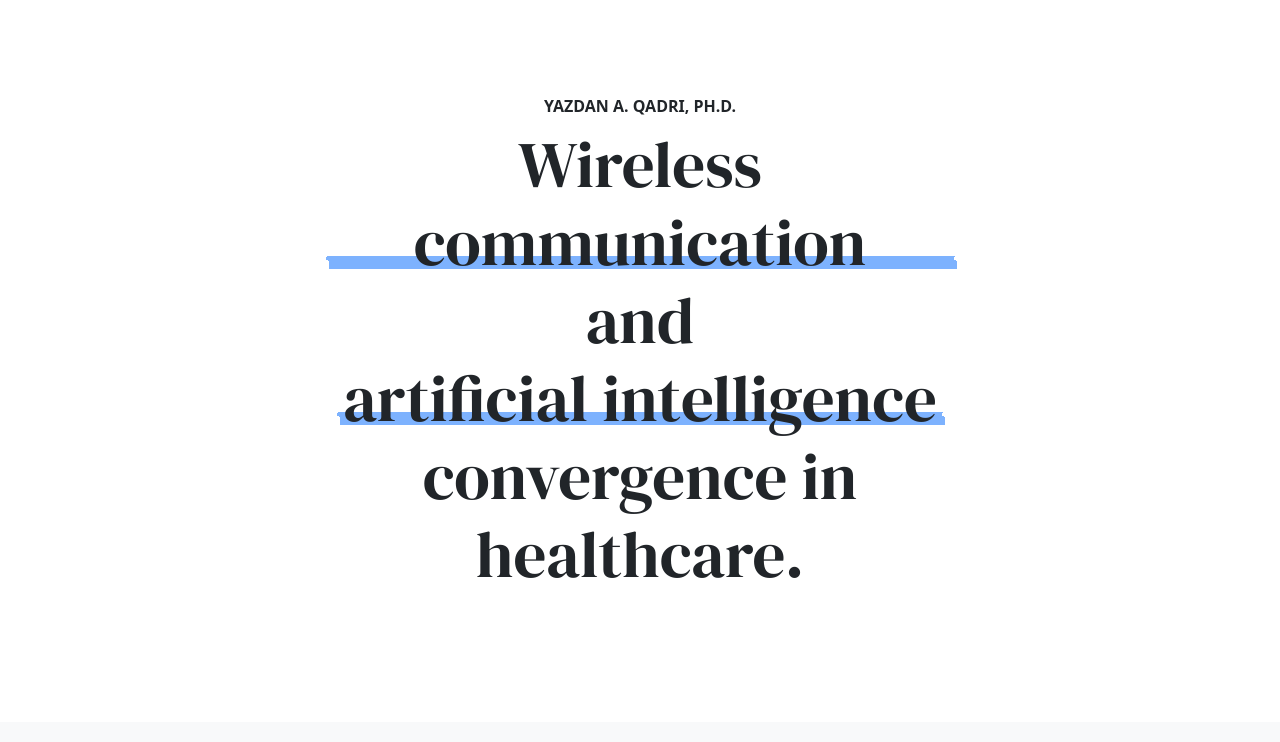
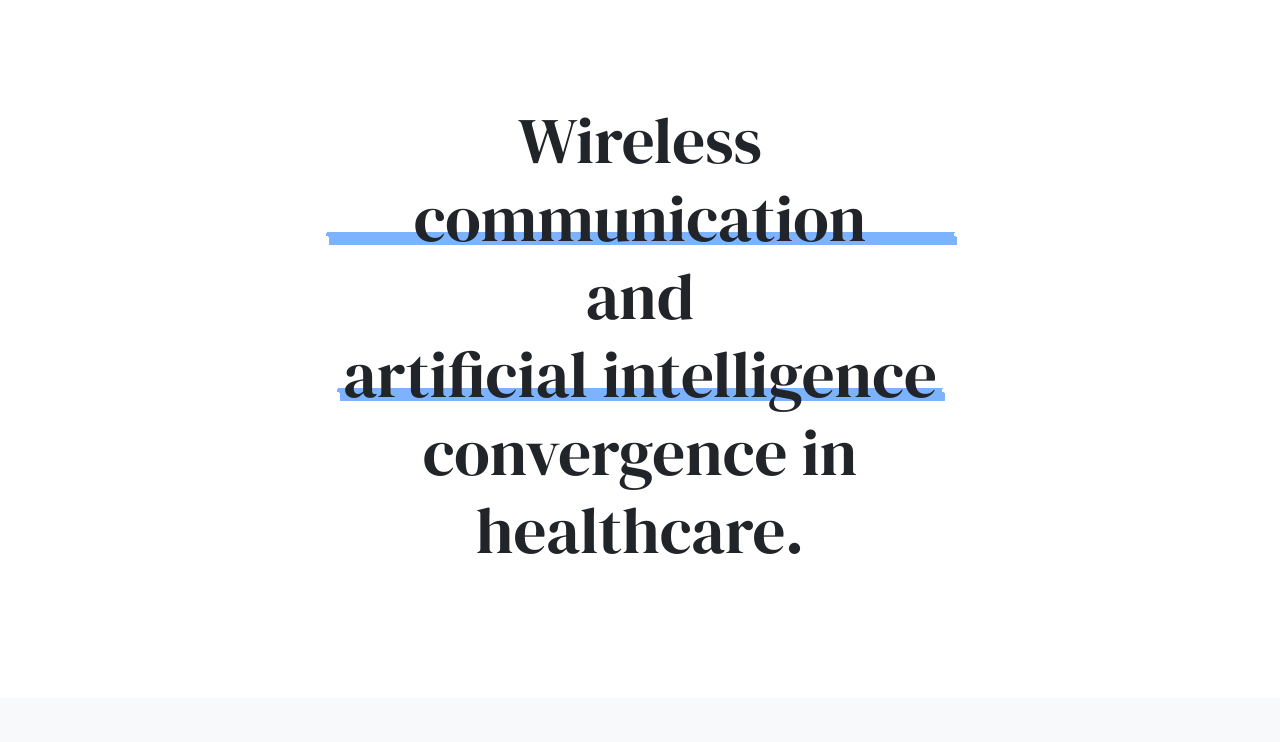
Before and after one commit to yazdanaq/yazdan, a plain HTML site: page index.html in a window 1280 px wide. Shown: the part 58-800 px from the top of the page. Drawn offline with nearby package versions, Linux system fonts and the light colour scheme.

Commit message:
Update index.html

```diff
--- a/index.html
+++ b/index.html
@@ -47,7 +47,7 @@
     <div class='container-fluid'>
       <div class='row'>
         <div class='col-md-6 offset-md-3'>
-          <sup>Yazdan A. Qadri, Ph.D.</sup>
+          <!-- <sup>Yazdan A. Qadri, Ph.D.</sup> -->
           <h1><span class='marker-highlight'>Wireless communication</span> and <span class='marker-highlight'>artificial intelligence</span> convergence in healthcare.</h1>
           <!-- <p class='lead mb-5'>Researcher.</p> -->
 
```
